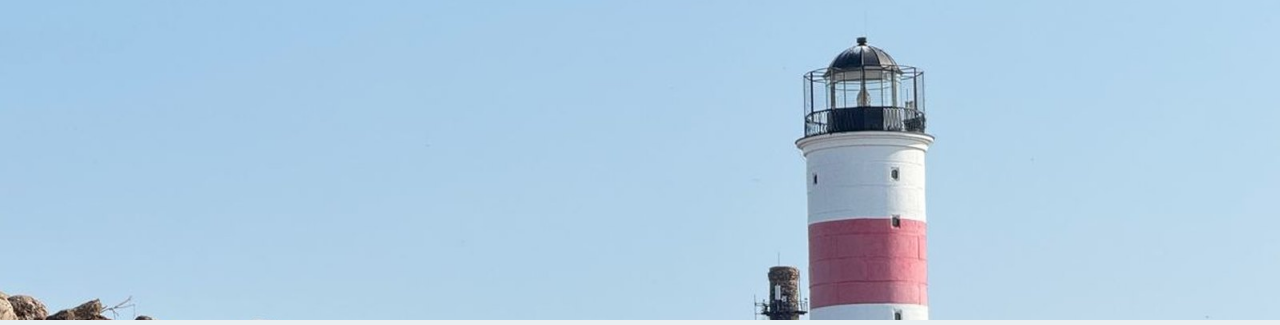
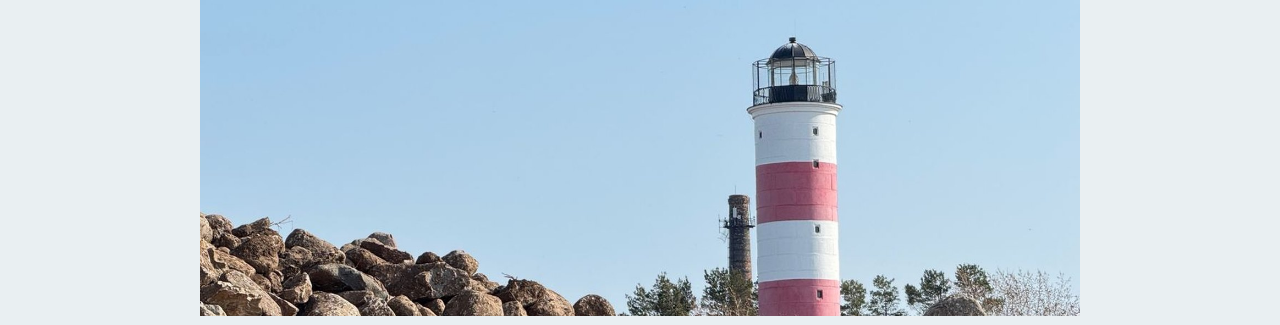
Before and after one commit to juuhla/tuletornijaht, a plain HTML site: page index.html in a window 1280 px wide. Shown: the top 325 px of the page. Drawn offline with nearby package versions, Linux system fonts and the light colour scheme.

Commit message:
Update hero layout

```diff
--- a/index.html
+++ b/index.html
@@ -13,13 +13,13 @@
    vana või jääb üles laadimata, on kaardikonteineril ikkagi kõrgus - ilma
    selleta on Leafleti konteiner 0 pikslit kõrge ja kaarti ei ole näha. */
 #map{min-height:340px}
-.cover{height:clamp(190px,25vw,360px);object-fit:cover;object-position:68% 12%}
+.cover{max-width:880px;margin-inline:auto;height:auto}
 @media (max-width:560px){#map{min-height:280px}}
 </style>
 </head>
 <body>
 
-<img class="cover" src="images/cover-hero.jpg" width="1600" height="575" alt="Punavalge vöödiline tuletorn kivimuuli taga">
+<img class="cover" src="images/cover-hero.jpg" width="1600" height="792" alt="Punavalge vöödiline tuletorn kivimuuli taga">
 
 <div class="wrap">
   <header class="masthead">
--- a/styles.css
+++ b/styles.css
@@ -33,12 +33,10 @@ body{
 .wrap{max-width:880px;margin:0 auto;padding:0 var(--space-4);padding-block:0 var(--space-8)}
 
 /* ---- kaanepilt ----
-   Pilt on lai kaader (2.78:1), kus torni tipu kohal on meelega ruumi.
-   Riba kõrgus on piiratud, et esimene ekraan ei kuluks ainult fotole;
-   object-position hoiab torni kaadris ka kitsal ja väga laial ekraanil. */
-.cover{display:block;width:100%;max-width:100%;
-       height:clamp(190px,25vw,360px);
-       object-fit:cover;object-position:68% 12%;
+   Pilt on kaadris tervikuna: laius on sama mis tekstiveerul ja korgus
+   arvutatakse pildi enda kulgsuhtest. Nii ei loigata torni tippu ega jalga
+   ara ei kitsal ega vaga laial ekraanil. */
+.cover{display:block;width:100%;max-width:880px;margin-inline:auto;height:auto;
        background:var(--sea-100)}
 
 /* ---- päis ---- */
```
